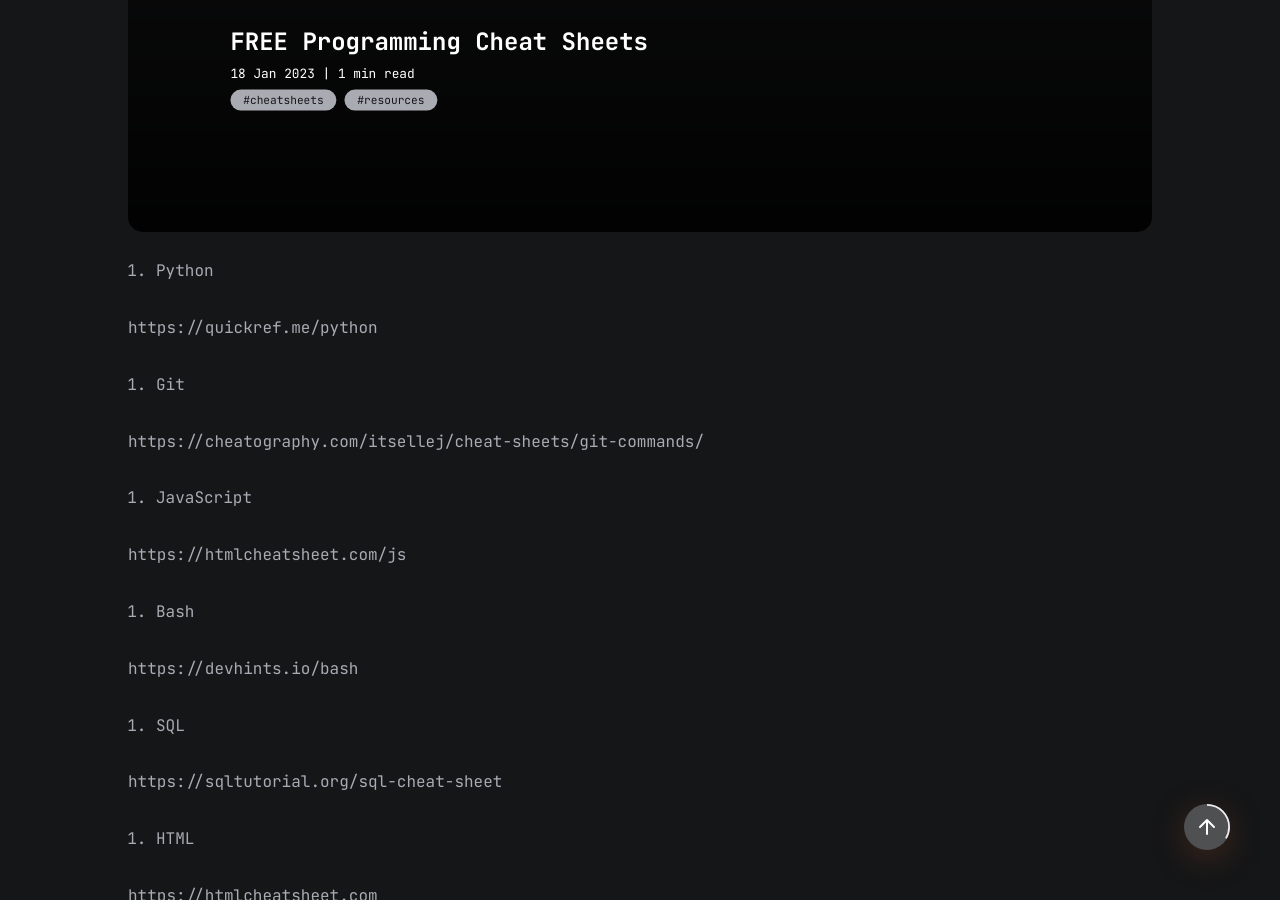
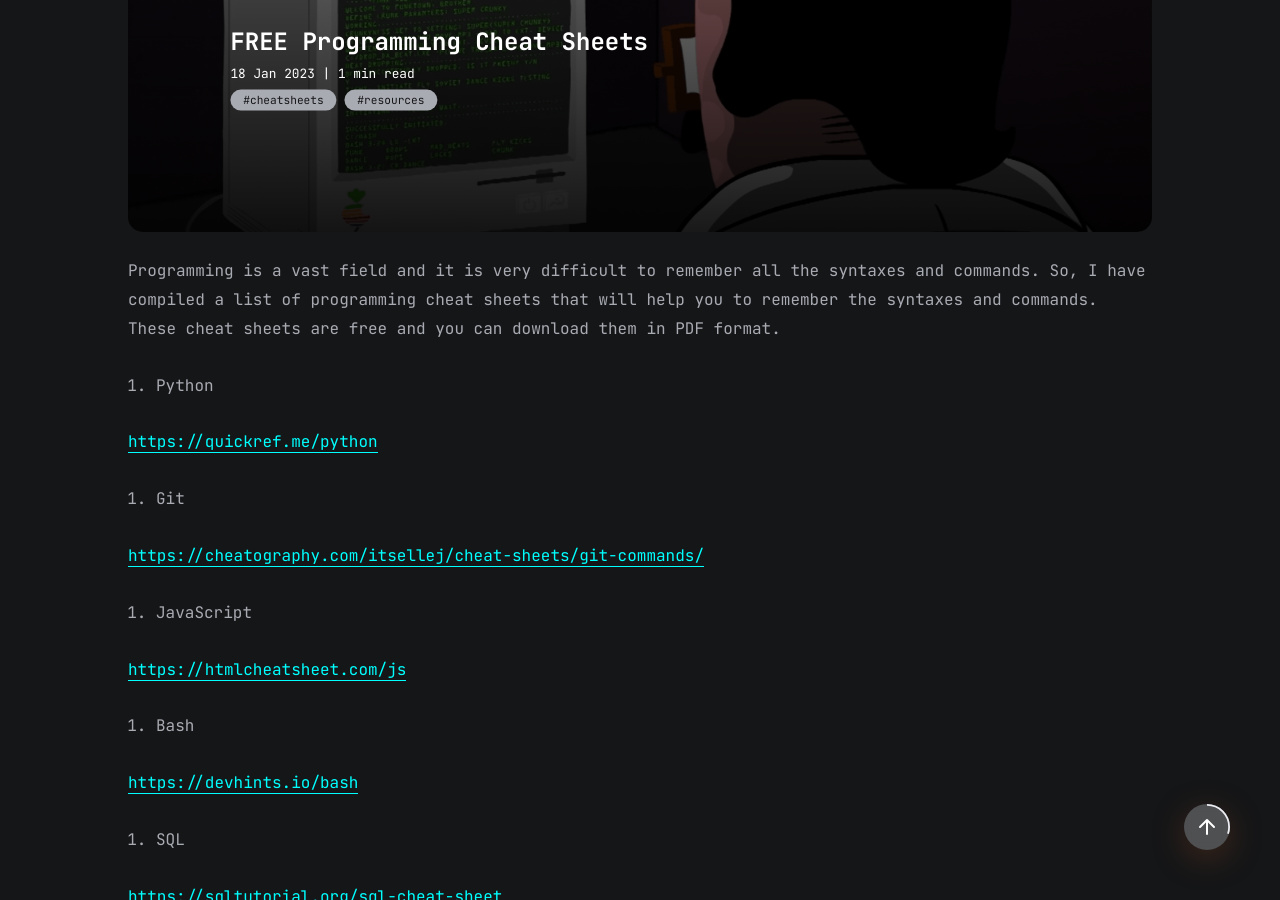
Before and after one commit to Ademking/ademking.github.io, a Jekyll site: the page built from _posts/2023-01-18-programming-cheatsheets.md, in a window 1280 px wide and 900 px high, scrolled down 320 px. Built offline with Jekyll 4.4.1, drawn with Linux system fonts in a browser that asks for light colours; comment, search, counter and statistics services are not loaded.

Commit message:
update image

```diff
--- a/_posts/2023-01-18-programming-cheatsheets.md
+++ b/_posts/2023-01-18-programming-cheatsheets.md
@@ -3,44 +3,47 @@
 title: "FREE Programming Cheat Sheets"
 date: 2023-01-18 01:00:00
 categories: [cheatsheets, resources]
+image: /assets/images/1674124240303.gif
 ---
+
+Programming is a vast field and it is very difficult to remember all the syntaxes and commands. So, I have compiled a list of programming cheat sheets that will help you to remember the syntaxes and commands. These cheat sheets are free and you can download them in PDF format.
 
 1. Python
 
-https://quickref.me/python
+[https://quickref.me/python](https://quickref.me/python)
 
 2. Git
 
-https://cheatography.com/itsellej/cheat-sheets/git-commands/
+[https://cheatography.com/itsellej/cheat-sheets/git-commands/](https://cheatography.com/itsellej/cheat-sheets/git-commands/)
 
 3. JavaScript
 
-https://htmlcheatsheet.com/js
+[https://htmlcheatsheet.com/js](https://htmlcheatsheet.com/js)
 
 4. Bash
 
-https://devhints.io/bash
+[https://devhints.io/bash](https://devhints.io/bash)
 
 5. SQL
 
-https://sqltutorial.org/sql-cheat-sheet
+[https://sqltutorial.org/sql-cheat-sheet](https://sqltutorial.org/sql-cheat-sheet)
 
 6. HTML
 
-https://htmlcheatsheet.com
+[https://htmlcheatsheet.com](https://htmlcheatsheet.com)
 
 7. CSS
 
-https://htmlcheatsheet.com/css
+[https://htmlcheatsheet.com/css](https://htmlcheatsheet.com/css)
 
 8. Sass
 
-https://devhints.io/sass
+[https://devhints.io/sass](https://devhints.io/sass)
 
 9. Tailwind
 
-https://nerdcave.com/tailwind-cheat-sheet
+[https://nerdcave.com/tailwind-cheat-sheet](https://nerdcave.com/tailwind-cheat-sheet)
 
 10. React.js
 
-https://upmostly.com/ultimate-reactjs-cheat-sheet
+[https://upmostly.com/ultimate-reactjs-cheat-sheet](https://upmostly.com/ultimate-reactjs-cheat-sheet)
```
Also changed, not shown: assets/images/1674124240303.gif (added).
